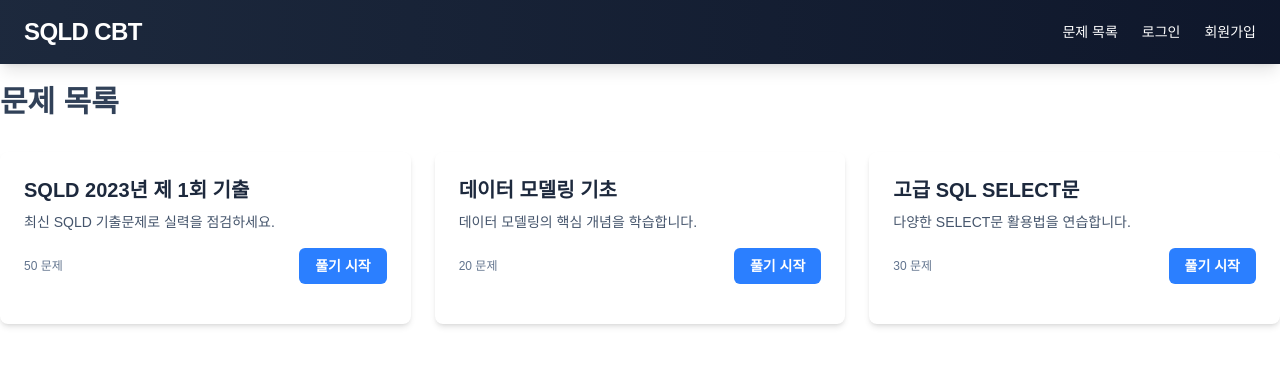
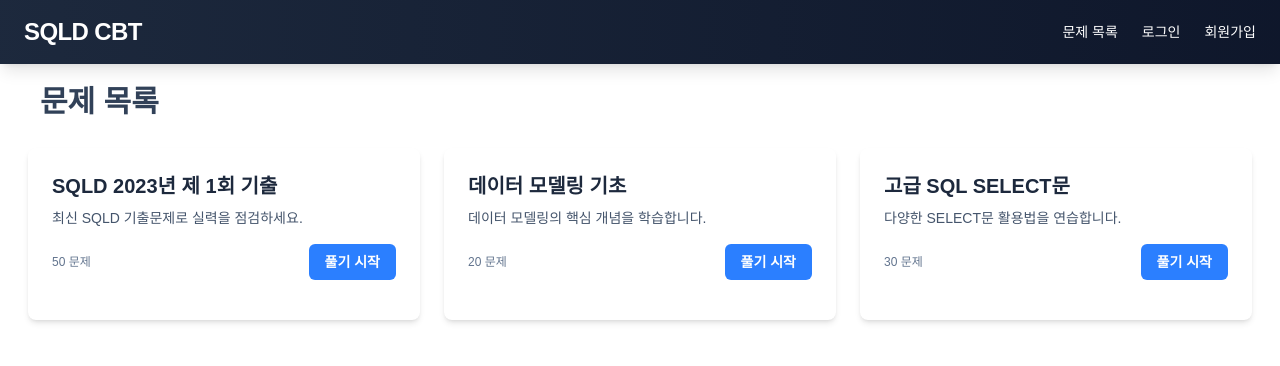
Before and after one commit to sesac-namu/proj-sqld, a Next.js app in the folder apps/frontend/: page /quiz in a window 1280 px wide. Shown: the top 366 px of the page. Built offline with nearby package versions, Linux system fonts and the light colour scheme.

Commit message:
style: CSS 일부 변경

```diff
--- a/apps/frontend/src/app/quiz/page.tsx
+++ b/apps/frontend/src/app/quiz/page.tsx
@@ -1,6 +1,6 @@
 // src/app/quiz/page.tsx
 
-'use client'; // 상태 관리를 위해 클라이언트 컴포넌트
+'use client';
 
 import Link from 'next/link';
 
@@ -29,8 +29,8 @@
 export default function QuizListPage() {
   return (
     <div>
-      <h1 className='text-3xl font-bold text-slate-700 mb-8 mt-5'>문제 목록</h1>
-      <div className='grid gap-6 md:grid-cols-2 lg:grid-cols-3'>
+      <h1 className='text-3xl font-bold text-slate-700 ml-10 mt-5'>문제 목록</h1>
+      <div className='grid gap-6 md:grid-cols-2 lg:grid-cols-3 p-7'>
         {quizzes.map((quiz) => (
           <div
             key={quiz.id}
```
